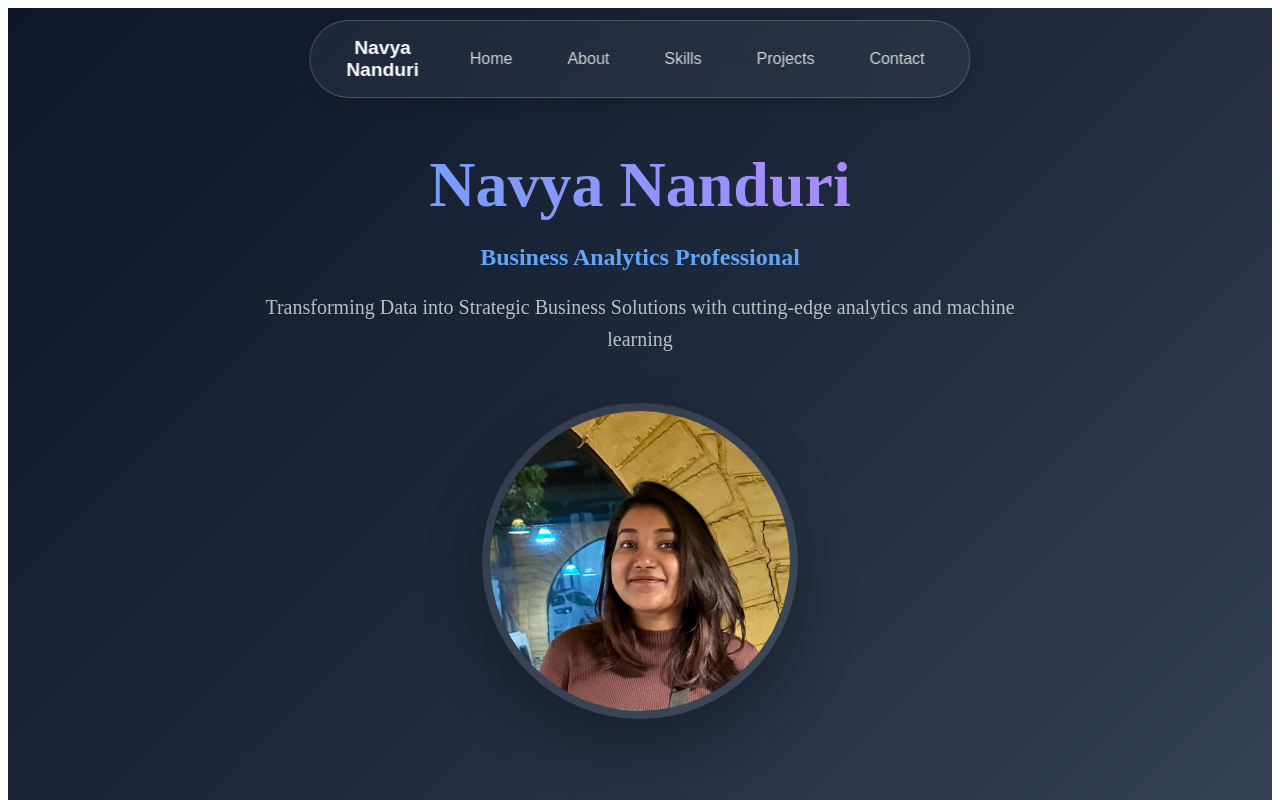
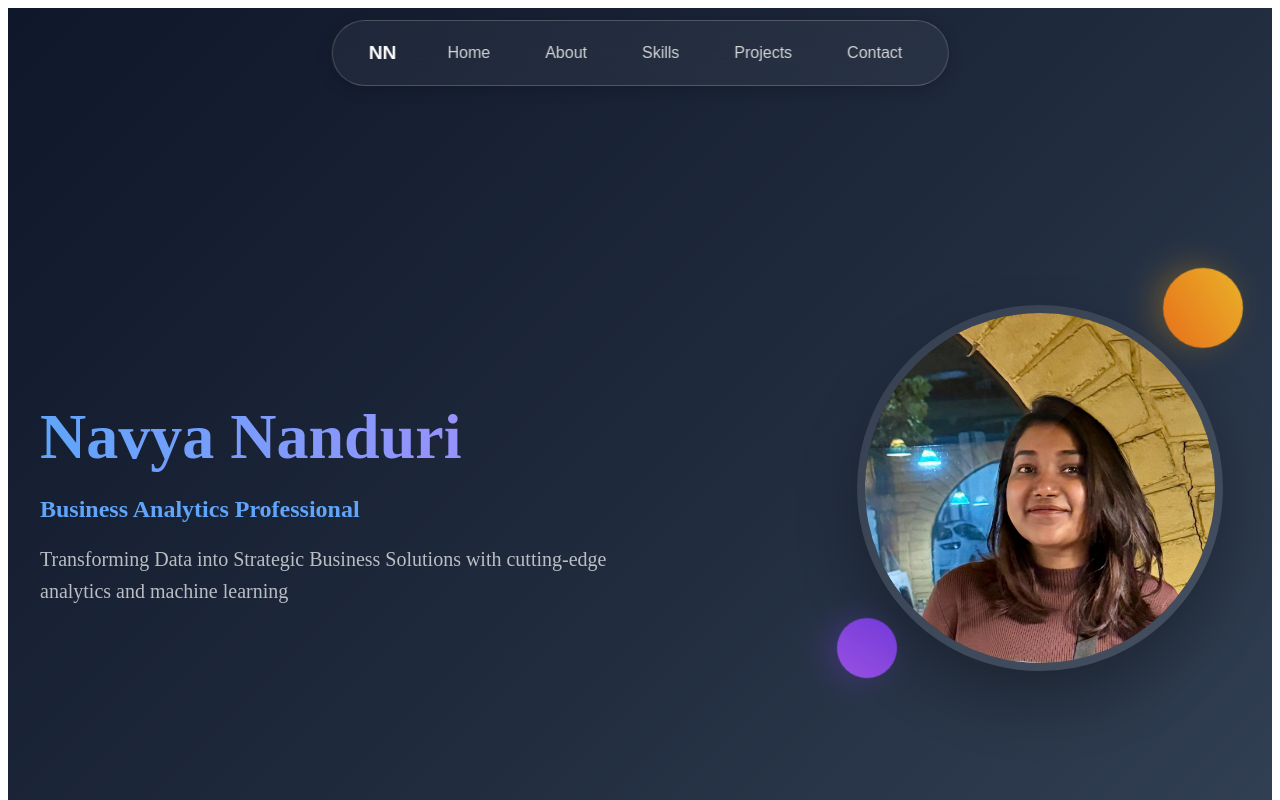
Before and after one commit to Yatheesh-Nagella/navya-portfolio, a Next.js app: page / in a window 1280 px wide. Shown: the top 800 px of the page. Built offline with nearby package versions, Linux system fonts and the light colour scheme.

Commit message:
navbar, Grid in home

```diff
--- a/src/components/layout/navbar.tsx
+++ b/src/components/layout/navbar.tsx
@@ -67,7 +67,7 @@ const Navbar = () => {
             e.currentTarget.style.transform = 'scale(1)';
           }}
         >
-          Navya Nanduri
+          NN
         </button>
 
         {/* Navigation Links */}
--- a/src/components/sections/hero.tsx
+++ /dev/null
@@ -1,169 +0,0 @@
-'use client';
-
-const Hero = () => {
-  return (
-    <section
-      id="home"
-      style={{
-        minHeight: '100vh',
-        background: 'linear-gradient(135deg, #0f172a, #1e293b, #334155)',
-        display: 'flex',
-        alignItems: 'center',
-        justifyContent: 'center',
-        position: 'relative',
-        paddingTop: '80px',
-      }}
-    >
-      <div style={{
-        maxWidth: '1200px',
-        width: '100%',
-        padding: '0 2rem',
-        display: 'grid',
-        gridTemplateColumns: '1fr 400px', // Fixed layout: text left, image right
-        gap: '4rem',
-        alignItems: 'center',
-      }}>
-
-        {/* Text Content - Left Side */}
-        <div style={{ textAlign: 'left' }}> {/* Changed to left align */}
-          <h1 style={{
-            fontSize: 'clamp(2.5rem, 8vw, 4rem)',
-            fontWeight: 'bold',
-            background: 'linear-gradient(to right, #60a5fa, #c084fc)',
-            WebkitBackgroundClip: 'text',
-            WebkitTextFillColor: 'transparent',
-            backgroundClip: 'text',
-            marginBottom: '1.5rem',
-            lineHeight: '1.1',
-          }}>
-            Navya Nanduri
-          </h1>
-
-          <h2 style={{
-            fontSize: 'clamp(1.2rem, 4vw, 1.5rem)',
-            color: '#60a5fa',
-            fontWeight: '600',
-            marginBottom: '1rem',
-          }}>
-            Business Analytics Professional
-          </h2>
-
-          <p style={{
-            fontSize: 'clamp(1rem, 3vw, 1.25rem)',
-            color: 'rgba(255, 255, 255, 0.7)',
-            lineHeight: '1.6',
-            maxWidth: '600px',
-          }}>
-            Transforming Data into Strategic Business Solutions with cutting-edge analytics and machine learning
-          </p>
-        </div>
-
-        {/* Profile Image - Right Side */}
-        <div style={{
-          display: 'flex',
-          justifyContent: 'center',
-          position: 'relative',
-        }}>
-          <div style={{
-            position: 'relative',
-            transition: 'transform 0.3s ease',
-          }}
-          onMouseEnter={(e) => {
-            e.currentTarget.style.transform = 'scale(1.05)';
-          }}
-          onMouseLeave={(e) => {
-            e.currentTarget.style.transform = 'scale(1)';
-          }}>
-
-            {/* Main Profile Image */}
-            <div style={{
-              width: '350px',
-              height: '350px',
-              borderRadius: '50%',
-              overflow: 'hidden',
-              border: '8px solid rgba(255, 255, 255, 0.1)',
-              boxShadow: '0 30px 60px rgba(0, 0, 0, 0.3)',
-              position: 'relative',
-            }}>
-              <img
-                src="/images/navya-casual.jpg"
-                alt="Navya Nanduri - Business Analytics Professional"
-                style={{
-                  width: '100%',
-                  height: '100%',
-                  objectFit: 'cover',
-                }}
-              />
-
-              {/* Shimmer Effect Overlay */}
-              <div style={{
-                position: 'absolute',
-                top: '-50%',
-                left: '-50%',
-                width: '200%',
-                height: '200%',
-                background: 'linear-gradient(45deg, transparent, rgba(255, 255, 255, 0.1), transparent)',
-                transform: 'rotate(45deg)',
-                animation: 'shimmer 3s linear infinite',
-              }} />
-            </div>
-
-            {/* Floating Elements */}
-            <div style={{
-              position: 'absolute',
-              top: '-20px',
-              right: '-20px',
-              width: '80px',
-              height: '80px',
-              borderRadius: '50%',
-              background: 'linear-gradient(135deg, #fbbf24, #f97316)',
-              boxShadow: '0 10px 30px rgba(245, 158, 11, 0.3)',
-              animation: 'float 4s ease-in-out infinite',
-            }} />
-
-            <div style={{
-              position: 'absolute',
-              bottom: '-20px',
-              left: '-20px',
-              width: '60px',
-              height: '60px',
-              borderRadius: '50%',
-              background: 'linear-gradient(135deg, #7c3aed, #a855f7)',
-              boxShadow: '0 10px 30px rgba(124, 58, 237, 0.3)',
-              animation: 'float 4s ease-in-out infinite 2s',
-            }} />
-          </div>
-        </div>
-      </div>
-
-      {/* CSS Animations */}
-      <style jsx>{`
-        @keyframes shimmer {
-          0% { transform: translateX(-100%) translateY(-100%) rotate(45deg); }
-          100% { transform: translateX(100%) translateY(100%) rotate(45deg); }
-        }
-
-        @keyframes float {
-          0%, 100% { transform: translateY(0px) rotate(0deg); opacity: 0.8; }
-          50% { transform: translateY(-30px) rotate(180deg); opacity: 1; }
-        }
-
-        @media (max-width: 1024px) {
-          section > div {
-            grid-template-columns: 1fr !important;
-            text-align: center !important;
-            gap: 2rem !important;
-          }
-        }
-
-        @media (max-width: 768px) {
-          section > div {
-            padding: 0 1rem !important;
-          }
-        }
-      `}</style>
-    </section>
-  );
-};
-
-export default Hero;
--- a/src/components/sections/home.tsx
+++ b/src/components/sections/home.tsx
@@ -1,6 +1,6 @@
 'use client';
 
-const Home = () => {
+const Hero = () => {
   return (
     <section
       id="home"
@@ -11,11 +11,23 @@ const Home = () => {
         alignItems: 'center',
         justifyContent: 'center',
         position: 'relative',
+        paddingTop: '80px',
       }}
     >
-      <div style={{ textAlign: 'center', maxWidth: '800px', padding: '0 2rem' }}>
+      <div style={{
+        maxWidth: '1200px',
+        width: '100%',
+        padding: '0 2rem',
+        display: 'grid',
+        gridTemplateColumns: '1fr 400px', // Fixed layout: text left, image right
+        gap: '4rem',
+        alignItems: 'center',
+      }}>
+
+        {/* Text Content - Left Side */}
+        <div style={{ textAlign: 'left' }}> {/* Changed to left align */}
           <h1 style={{
-          fontSize: '4rem',
+            fontSize: 'clamp(2.5rem, 8vw, 4rem)',
             fontWeight: 'bold',
             background: 'linear-gradient(to right, #60a5fa, #c084fc)',
             WebkitBackgroundClip: 'text',
@@ -28,7 +40,7 @@ const Home = () => {
           </h1>
 
           <h2 style={{
-          fontSize: '1.5rem',
+            fontSize: 'clamp(1.2rem, 4vw, 1.5rem)',
             color: '#60a5fa',
             fontWeight: '600',
             marginBottom: '1rem',
@@ -37,40 +49,121 @@ const Home = () => {
           </h2>
 
           <p style={{
-          fontSize: '1.25rem',
+            fontSize: 'clamp(1rem, 3vw, 1.25rem)',
             color: 'rgba(255, 255, 255, 0.7)',
-          marginBottom: '3rem',
             lineHeight: '1.6',
+            maxWidth: '600px',
           }}>
             Transforming Data into Strategic Business Solutions with cutting-edge analytics and machine learning
           </p>
+        </div>
+
+        {/* Profile Image - Right Side */}
         <div style={{
-          marginTop: '3rem',
           display: 'flex',
           justifyContent: 'center',
+          position: 'relative',
         }}>
           <div style={{
-            width: '300px',
-            height: '300px',
+            position: 'relative',
+            transition: 'transform 0.3s ease',
+          }}
+          onMouseEnter={(e) => {
+            e.currentTarget.style.transform = 'scale(1.05)';
+          }}
+          onMouseLeave={(e) => {
+            e.currentTarget.style.transform = 'scale(1)';
+          }}>
+
+            {/* Main Profile Image */}
+            <div style={{
+              width: '350px',
+              height: '350px',
               borderRadius: '50%',
               overflow: 'hidden',
               border: '8px solid rgba(255, 255, 255, 0.1)',
               boxShadow: '0 30px 60px rgba(0, 0, 0, 0.3)',
+              position: 'relative',
             }}>
               <img
                 src="/images/Head-shot.jpg"
-              alt="Navya Nanduri"
+                alt="Navya Nanduri - Business Analytics Professional"
                 style={{
                   width: '100%',
                   height: '100%',
                   objectFit: 'cover',
                 }}
               />
+
+              {/* Shimmer Effect Overlay */}
+              <div style={{
+                position: 'absolute',
+                top: '-50%',
+                left: '-50%',
+                width: '200%',
+                height: '200%',
+                background: 'linear-gradient(45deg, transparent, rgba(255, 255, 255, 0.1), transparent)',
+                transform: 'rotate(45deg)',
+                animation: 'shimmer 3s linear infinite',
+              }} />
+            </div>
+
+            {/* Floating Elements */}
+            <div style={{
+              position: 'absolute',
+              top: '-20px',
+              right: '-20px',
+              width: '80px',
+              height: '80px',
+              borderRadius: '50%',
+              background: 'linear-gradient(135deg, #fbbf24, #f97316)',
+              boxShadow: '0 10px 30px rgba(245, 158, 11, 0.3)',
+              animation: 'float 4s ease-in-out infinite',
+            }} />
+
+            <div style={{
+              position: 'absolute',
+              bottom: '-20px',
+              left: '-20px',
+              width: '60px',
+              height: '60px',
+              borderRadius: '50%',
+              background: 'linear-gradient(135deg, #7c3aed, #a855f7)',
+              boxShadow: '0 10px 30px rgba(124, 58, 237, 0.3)',
+              animation: 'float 4s ease-in-out infinite 2s',
+            }} />
           </div>
         </div>
       </div>
+
+      {/* CSS Animations */}
+      <style jsx>{`
+        @keyframes shimmer {
+          0% { transform: translateX(-100%) translateY(-100%) rotate(45deg); }
+          100% { transform: translateX(100%) translateY(100%) rotate(45deg); }
+        }
+
+        @keyframes float {
+          0%, 100% { transform: translateY(0px) rotate(0deg); opacity: 0.8; }
+          50% { transform: translateY(-30px) rotate(180deg); opacity: 1; }
+        }
+
+        @media (max-width: 1024px) {
+          section > div {
+            grid-template-columns: 1fr !important;
+            text-align: center !important;
+            gap: 2rem !important;
+          }
+        }
+
+        @media (max-width: 768px) {
+          section > div {
+            padding: 0 1rem !important;
+          }
+        }
+      `}</style>
     </section>
   );
 };
 
-export default Home;
+export default Hero;
```
Lines whose indentation alone changed are shown as unchanged.
